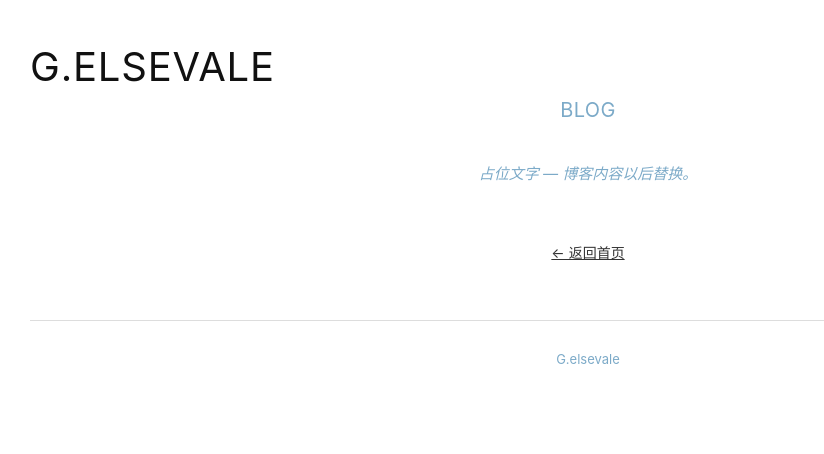
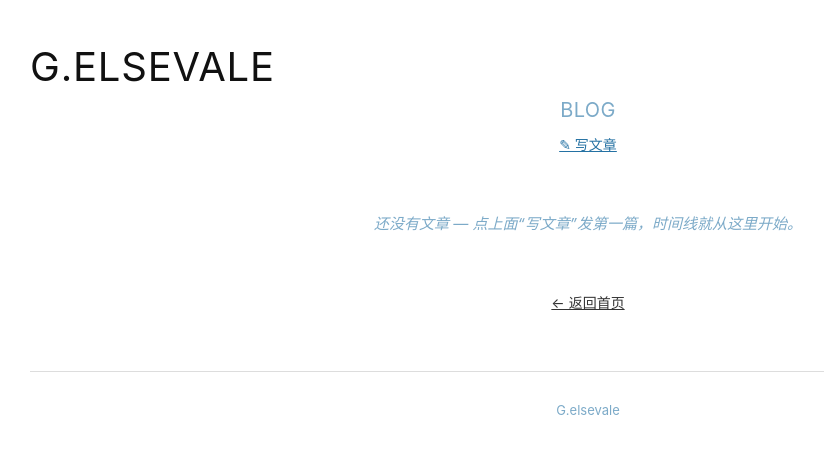
Before and after one commit to 7minami/7minami.github.io, a Jekyll site: the page built from blog/index.html, in a window 1280 px wide. Shown: the top 454 px of the page, without its empty margins (52-876 px from the left). Built offline with Jekyll 4.4.1, drawn with Linux system fonts in a browser that asks for light colours.

Commit message:
Blog timeline: LINE-style chronological list with excerpts and write entry

```diff
--- a/blog/index.html
+++ b/blog/index.html
@@ -2,16 +2,34 @@
 layout: page
 title: Blog
 ---
+<style>
+.timeline { list-style: none; margin: 36px auto 0; padding: 0 0 0 20px; max-width: 640px; border-left: 1px solid #dddddd; }
+.timeline-item { position: relative; padding: 0 0 28px 24px; }
+.timeline-dot { position: absolute; left: -25px; top: 8px; width: 9px; height: 9px; border-radius: 50%; background: #7AC7F5; }
+.timeline-date { margin: 0 0 4px; font-size: 13px; color: #2471A3; letter-spacing: 0.05em; }
+.timeline-title { margin: 0 0 6px; font-size: 18px; font-weight: 400; }
+.timeline-title a { color: #111111; text-decoration: none; }
+.timeline-title a:hover { text-decoration: underline; }
+.timeline-excerpt { margin: 0; font-size: 14px; color: #777777; }
+.write-link { margin: 8px auto 56px; max-width: 640px; text-align: center; font-size: 14px; }
+.write-link a { color: #2471A3; }
+</style>
 <section class="panel">
   <h2 class="section-title">Blog</h2>
+  <p class="write-link"><a href="https://github.com/7minami/7minami.github.io/new/main/_posts?filename=2026-11-26-.md&amp;value=---%0Alayout%3A+post%0Atitle%3A+%22%22%0Adate%3A+2026-11-26%0A---%0A%0A" title="在 GitHub 上新建一篇文章（文件名：年-月-日-标题.md）">✎ 写文章</a></p>
   {% if site.posts.size > 0 %}
-  <ul class="post-list">
+  <ol class="timeline">
     {% for post in site.posts %}
-    <li><a href="{{ post.url | relative_url }}">{{ post.title }}</a> <span class="post-date">{{ post.date | date: "%Y-%m-%d" }}</span></li>
+    <li class="timeline-item">
+      <span class="timeline-dot" aria-hidden="true"></span>
+      <p class="timeline-date">{{ post.date | date: "%Y-%m-%d" }}</p>
+      <h3 class="timeline-title"><a href="{{ post.url | relative_url }}">{{ post.title }}</a></h3>
+      {% if post.excerpt %}<p class="timeline-excerpt">{{ post.excerpt | strip_html | truncate: 120 }}</p>{% endif %}
+    </li>
     {% endfor %}
-  </ul>
+  </ol>
   {% else %}
-  <p class="placeholder-note">占位文字 — 博客内容以后替换。</p>
+  <p class="placeholder-note">还没有文章 — 点上面“写文章”发第一篇，时间线就从这里开始。</p>
   {% endif %}
-  <p class="more-link"><a href="{{ '/' | relative_url }}">← 返回首页</a></p>
+  <p class="more-link"><a href="{{ / | relative_url }}">← 返回首页</a></p>
 </section>
```
